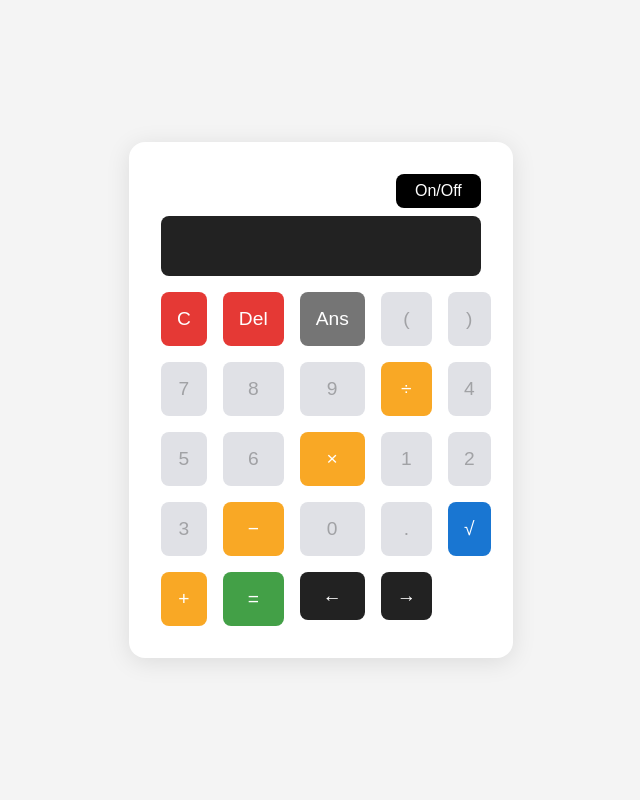
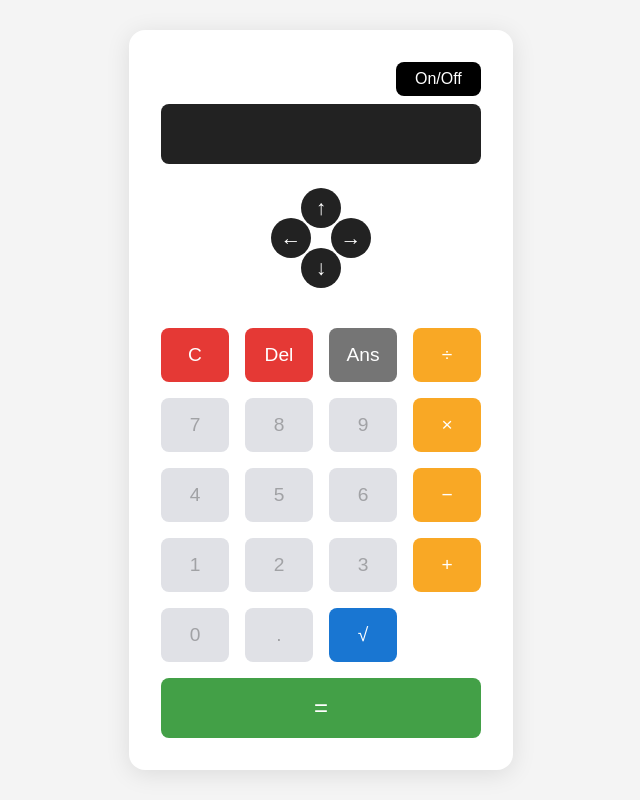
Before and after one commit to Vish4231/Calculator, a plain HTML site: page index.html in a window 1280 px wide. Shown: the whole page, without its empty margins (319-959 px from the left). Drawn offline with Linux system fonts and the light colour scheme.

Commit message:
styling update

```diff
--- a/calc.js
+++ b/calc.js
@@ -64,13 +64,15 @@ function showWarning(msg) {
 }
 
 function setButtonsDisabled(disabled) {
-  document.querySelectorAll('.buttons button, .ans, .arrow-btn').forEach(btn => {
+  document.querySelectorAll('.buttons button, .ans, .arrow-btn, .equal').forEach(btn => {
     if (btn.id !== 'power-btn') btn.disabled = disabled;
+  });
+  document.querySelectorAll('.arrow-pad .arrow-btn').forEach(btn => {
+    btn.disabled = disabled;
   });
 }
 
-function moveCalculator(direction) {
-  // Now moves the cursor instead of the calculator
+function moveCursor(direction) {
   if (!isOn) {
     showWarning('⚠️ Turn ON the calculator!');
     return;
@@ -85,6 +87,10 @@ function moveCalculator(direction) {
     if (cursorPos > 0) cursorPos--;
   } else if (direction === 'right') {
     if (cursorPos < currentInput.length) cursorPos++;
+  } else if (direction === 'up') {
+    cursorPos = 0;
+  } else if (direction === 'down') {
+    cursorPos = currentInput.length;
   }
   renderDisplay();
 }
@@ -175,96 +181,6 @@ function togglePower() {
   setCalculatorPower(!isOn);
 }
 
-function appendToDisplay(value) {
-  if (!isOn) {
-    showWarning('⚠️ Turn ON the calculator!');
-    return;
-  }
-  if (greetingActive || warningActive) {
-    display.classList.remove('greeting', 'warning');
-    display.textContent = '';
-    currentInput = '';
-    greetingActive = false;
-    warningActive = false;
-  }
-  if (display.textContent === '0' && value !== '.') {
-    currentInput = '';
-  }
-  currentInput += value;
-  display.textContent = currentInput;
-}
-
-function clearDisplay() {
-  if (!isOn) {
-    showWarning('⚠️ Turn ON the calculator!');
-    return;
-  }
-  if (greetingActive || warningActive) {
-    greetingActive = false;
-    warningActive = false;
-    currentInput = '';
-    cursorPos = 0;
-  }
-  currentInput = '';
-  cursorPos = 0;
-  renderDisplay();
-}
-
-function moveCalculator(direction) {
-  if (direction === 'left') {
-    calcLeft -= 5;
-  } else if (direction === 'right') {
-    calcLeft += 5;
-  }
-  if (calcLeft < 0) calcLeft = 0;
-  if (calcLeft > 100) calcLeft = 100;
-  calculator.style.left = calcLeft + '%';
-}
-
-function appendAns() {
-  if (!isOn) {
-    showWarning('⚠️ Turn ON the calculator!');
-    return;
-  }
-  if (greetingActive || warningActive) {
-    display.classList.remove('greeting', 'warning');
-    display.textContent = '';
-    currentInput = '';
-    greetingActive = false;
-    warningActive = false;
-  }
-  currentInput += 'Ans';
-  display.textContent = currentInput;
-}
-
-function calculate() {
-  if (!isOn) {
-    showWarning('⚠️ Turn ON the calculator!');
-    return;
-  }
-  if (greetingActive || warningActive) {
-    display.classList.remove('greeting', 'warning');
-    display.textContent = '';
-    currentInput = '';
-    greetingActive = false;
-    warningActive = false;
-  }
-  try {
-    let expr = currentInput;
-    expr = expr.replace(/Ans/g, lastAnswer);
-    expr = expr.replace(/√\(([^)]+)\)/g, 'Math.sqrt($1)');
-    expr = expr.replace(/√(-?\d+(?:\.\d+)?)/g, 'Math.sqrt($1)');
-    let result = eval(expr);
-    if (result === undefined) result = 0;
-    display.textContent = result;
-    currentInput = result.toString();
-    lastAnswer = result;
-  } catch (e) {
-    display.textContent = 'Error';
-    currentInput = '';
-  }
-}
-
 function deleteAtCursor() {
   if (!isOn) {
     showWarning('⚠️ Turn ON the calculator!');
--- a/calcstyle.css
+++ b/calcstyle.css
@@ -44,7 +44,7 @@ body {
 }
 .buttons {
   display: grid;
-  grid-template-columns: repeat(5, 1fr);
+  grid-template-columns: repeat(4, 1fr);
   gap: 1rem;
 }
 button {
@@ -111,19 +111,49 @@ button:active {
   margin-bottom: 1rem;
   gap: 1rem;
 }
+.arrow-pad {
+  position: relative;
+  width: 100px;
+  height: 100px;
+  margin: 1.5rem auto 2.5rem auto;
+  display: flex;
+  align-items: center;
+  justify-content: center;
+}
 .arrow-btn {
+  position: absolute;
   background: #222;
   color: #fff;
   border: none;
-  border-radius: 8px;
-  width: 100%;
-  height: 3rem;
-  font-size: 1.2rem;
+  border-radius: 50%;
+  width: 40px;
+  height: 40px;
+  font-size: 1.3rem;
   cursor: pointer;
   transition: background 0.2s;
   display: flex;
   align-items: center;
   justify-content: center;
+}
+.arrow-btn.up {
+  top: 0;
+  left: 50%;
+  transform: translate(-50%, 0);
+}
+.arrow-btn.down {
+  bottom: 0;
+  left: 50%;
+  transform: translate(-50%, 0);
+}
+.arrow-btn.left {
+  left: 0;
+  top: 50%;
+  transform: translate(0, -50%);
+}
+.arrow-btn.right {
+  right: 0;
+  top: 50%;
+  transform: translate(0, -50%);
 }
 .arrow-btn:active {
   background: #555;
@@ -142,3 +172,16 @@ button:active {
   background: #e53935;
   color: #fff;
 }
+.operator, .equal {
+  background: #f9a825;
+  color: #fff;
+}
+.equal {
+  width: 100%;
+  margin-top: 1rem;
+  font-size: 1.5rem;
+  padding: 1rem 0;
+  border-radius: 8px;
+  display: block;
+  grid-column: span 4;
+}
--- a/index.html
+++ b/index.html
@@ -10,37 +10,39 @@
   <div class="calculator">
     <button id="power-btn" onclick="togglePower()">On/Off</button>
     <div class="display" id="display">0</div>
+    <div class="arrow-pad">
+      <button class="arrow-btn up" onclick="moveCursor('up')">&#8593;</button>
+      <button class="arrow-btn left" onclick="moveCursor('left')">&#8592;</button>
+      <button class="arrow-btn right" onclick="moveCursor('right')">&#8594;</button>
+      <button class="arrow-btn down" onclick="moveCursor('down')">&#8595;</button>
+    </div>
     <div class="buttons">
       <button class="clear" onclick="clearDisplay()">C</button>
       <button class="del" onclick="deleteAtCursor()">Del</button>
       <button class="ans" onclick="appendAns()">Ans</button>
-      <button onclick="appendToDisplay('(')">(</button>
-      <button onclick="appendToDisplay(')')">)</button>
+      <button class="operator" onclick="appendToDisplay('/')">÷</button>
 
       <button onclick="appendToDisplay('7')">7</button>
       <button onclick="appendToDisplay('8')">8</button>
       <button onclick="appendToDisplay('9')">9</button>
-      <button class="operator" onclick="appendToDisplay('/')">÷</button>
+      <button class="operator" onclick="appendToDisplay('*')">×</button>
 
       <button onclick="appendToDisplay('4')">4</button>
       <button onclick="appendToDisplay('5')">5</button>
       <button onclick="appendToDisplay('6')">6</button>
-      <button class="operator" onclick="appendToDisplay('*')">×</button>
+      <button class="operator" onclick="appendToDisplay('-')">−</button>
 
       <button onclick="appendToDisplay('1')">1</button>
       <button onclick="appendToDisplay('2')">2</button>
       <button onclick="appendToDisplay('3')">3</button>
-      <button class="operator" onclick="appendToDisplay('-')">−</button>
+      <button class="operator" onclick="appendToDisplay('+')">+</button>
 
       <button onclick="appendToDisplay('0')">0</button>
       <button onclick="appendToDisplay('.')">.</button>
       <button class="operator root" onclick="appendToDisplay('√')">√</button>
-      <button class="operator" onclick="appendToDisplay('+')">+</button>
-
-      <button class="equal" onclick="calculate()">=</button>
-      <button class="arrow-btn" onclick="moveCalculator('left')">&#8592;</button>
-      <button class="arrow-btn" onclick="moveCalculator('right')">&#8594;</button>
+      <div></div>
     </div>
+    <button class="operator equal" onclick="calculate()">=</button>
   </div>
   <script src="calc.js"></script>
 </body>
```
